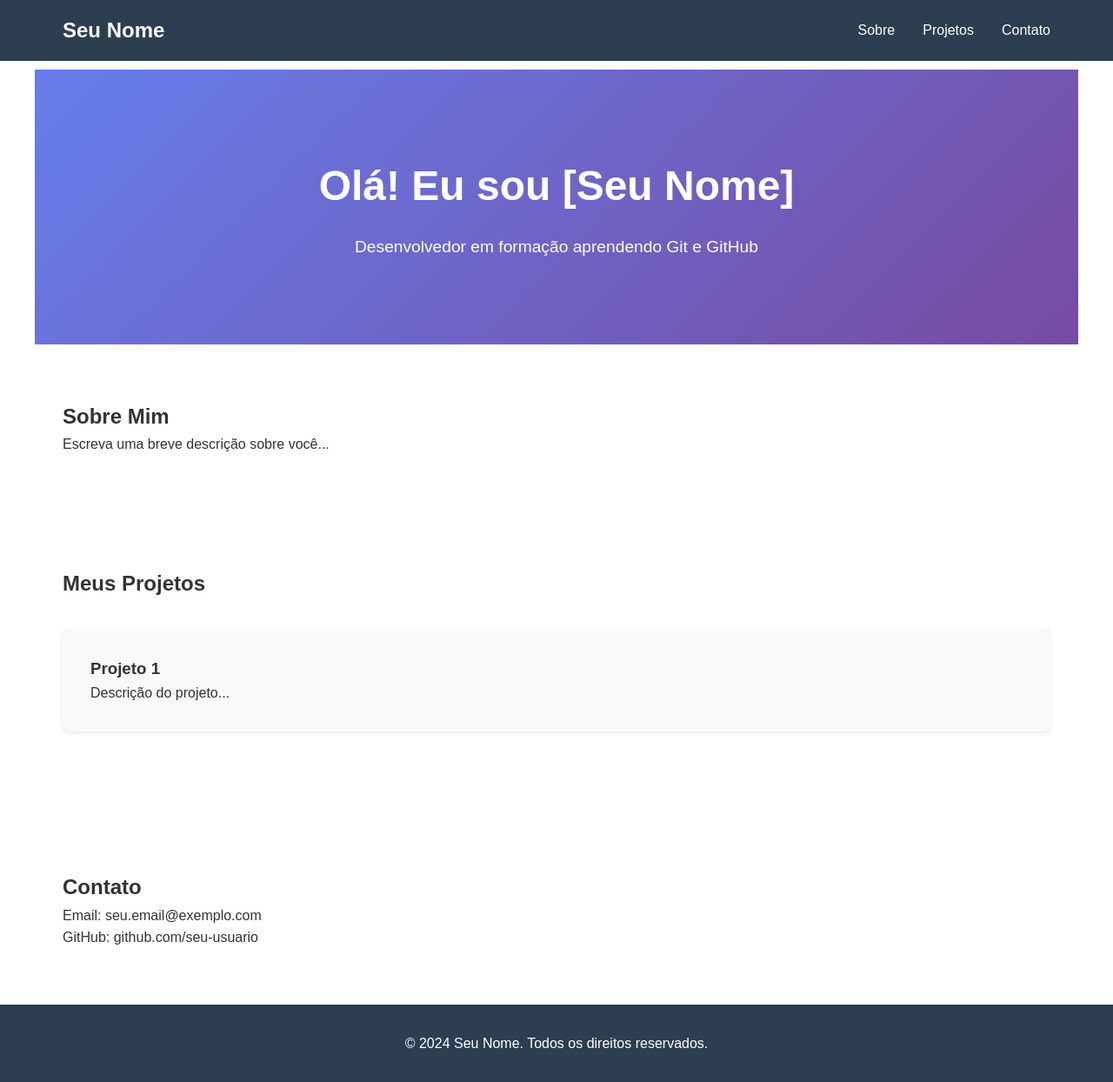
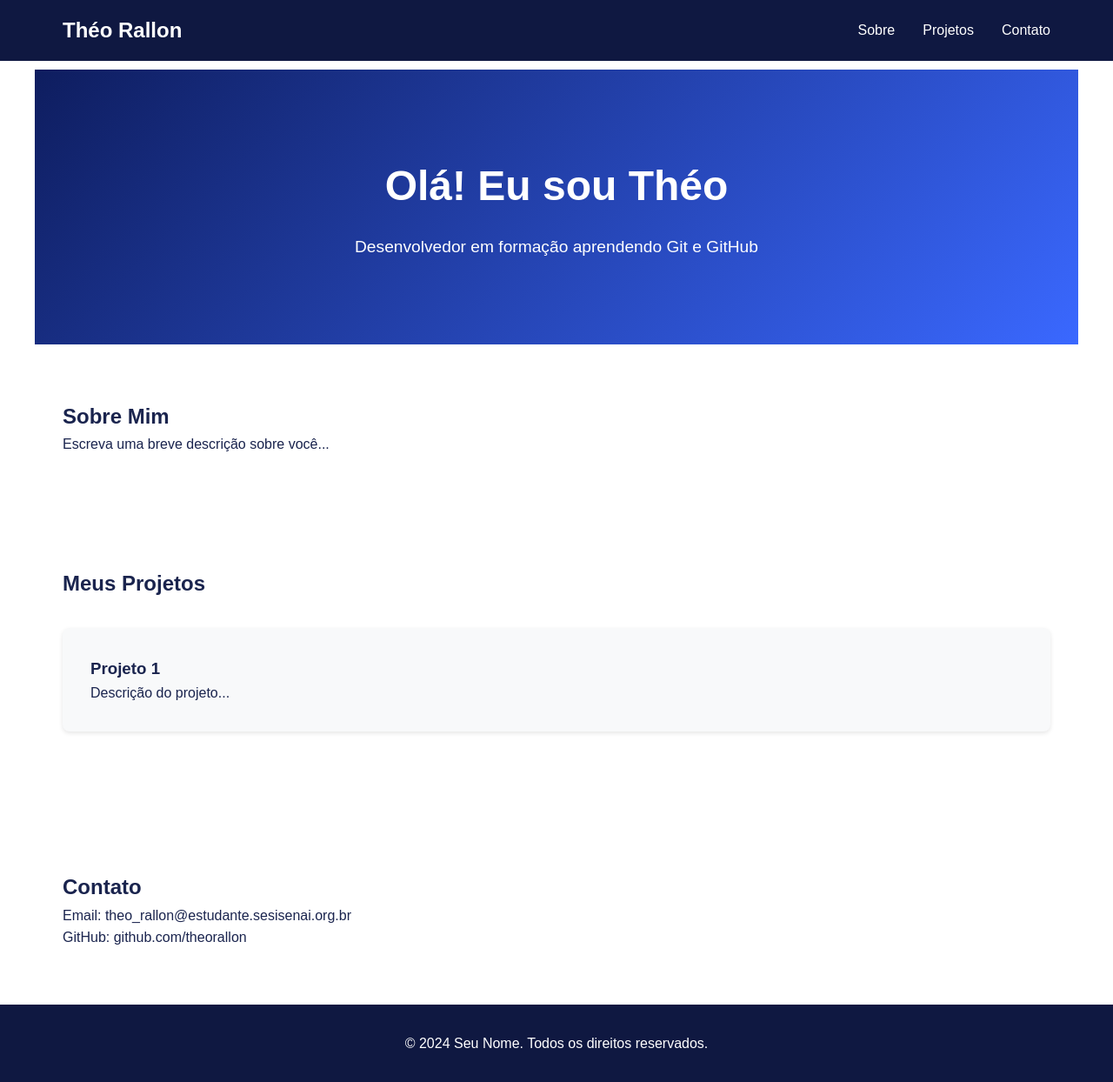
Before and after one commit to theorallon/site-pessoal, a plain HTML site: page index.html in a window 1280 px wide. Shown: the whole page at 87% size. Drawn offline with Linux system fonts and the light colour scheme.

Commit message:
Modificação aparencia e informações

```diff
--- a/index.html
+++ b/index.html
@@ -9,7 +9,7 @@
 <body>
     <header>
         <nav>
-            <h1>Seu Nome</h1>
+            <h1>Théo Rallon</h1>
             <ul>
                 <li><a href="#sobre">Sobre</a></li>
                 <li><a href="#projetos">Projetos</a></li>
@@ -20,7 +20,7 @@
 
     <main>
         <section id="hero">
-            <h2>Olá! Eu sou [Seu Nome]</h2>
+            <h2>Olá! Eu sou Théo</h2>
             <p>Desenvolvedor em formação aprendendo Git e GitHub</p>
         </section>
 
@@ -39,8 +39,8 @@
 
         <section id="contato">
             <h2>Contato</h2>
-            <p>Email: seu.email@exemplo.com</p>
-            <p>GitHub: github.com/seu-usuario</p>
+            <p>Email: theo_rallon@estudante.sesisenai.org.br</p>
+            <p>GitHub: github.com/theorallon</p>
         </section>
     </main>
 
--- a/style.css
+++ b/style.css
@@ -8,12 +8,12 @@
 body {
     font-family: 'Arial', sans-serif;
     line-height: 1.6;
-    color: #333;
+    color: #1a244e;;
 }
 
 /* Header */
 header {
-    background: #2c3e50;
+    background: #0f1841;
     color: white;
     padding: 1rem 0;
     position: fixed;
@@ -62,7 +62,7 @@ section {
 }
 
 #hero {
-    background: linear-gradient(135deg, #667eea 0%, #764ba2 100%);
+    background: linear-gradient(135deg, #0e1d5f 0%, #3a68ff 100%);
     color: white;
     text-align: center;
     padding: 6rem 2rem;
@@ -88,7 +88,7 @@ section {
 
 /* Footer */
 footer {
-    background: #2c3e50;
+    background: #0f1841;
     color: white;
     text-align: center;
     padding: 2rem;
```
